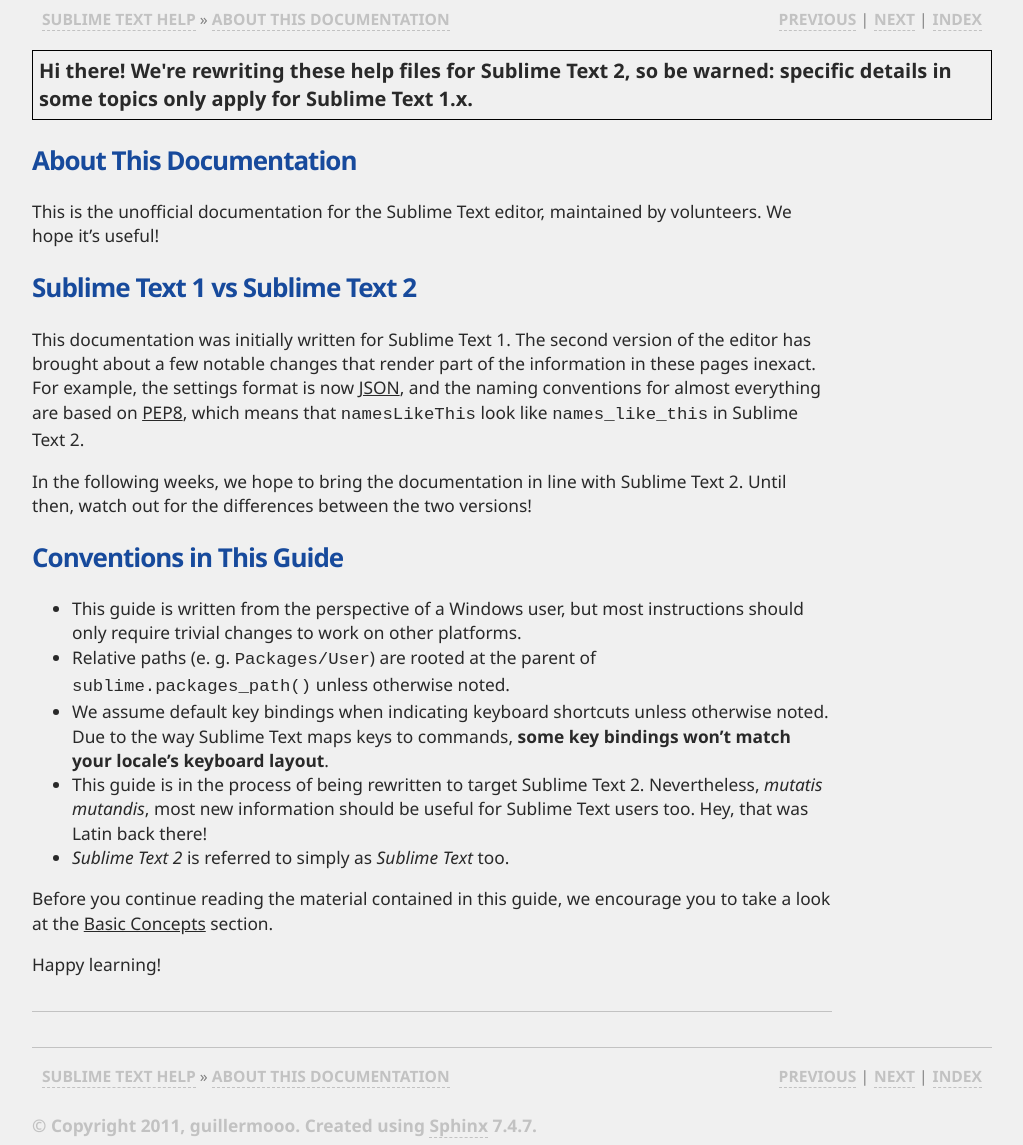
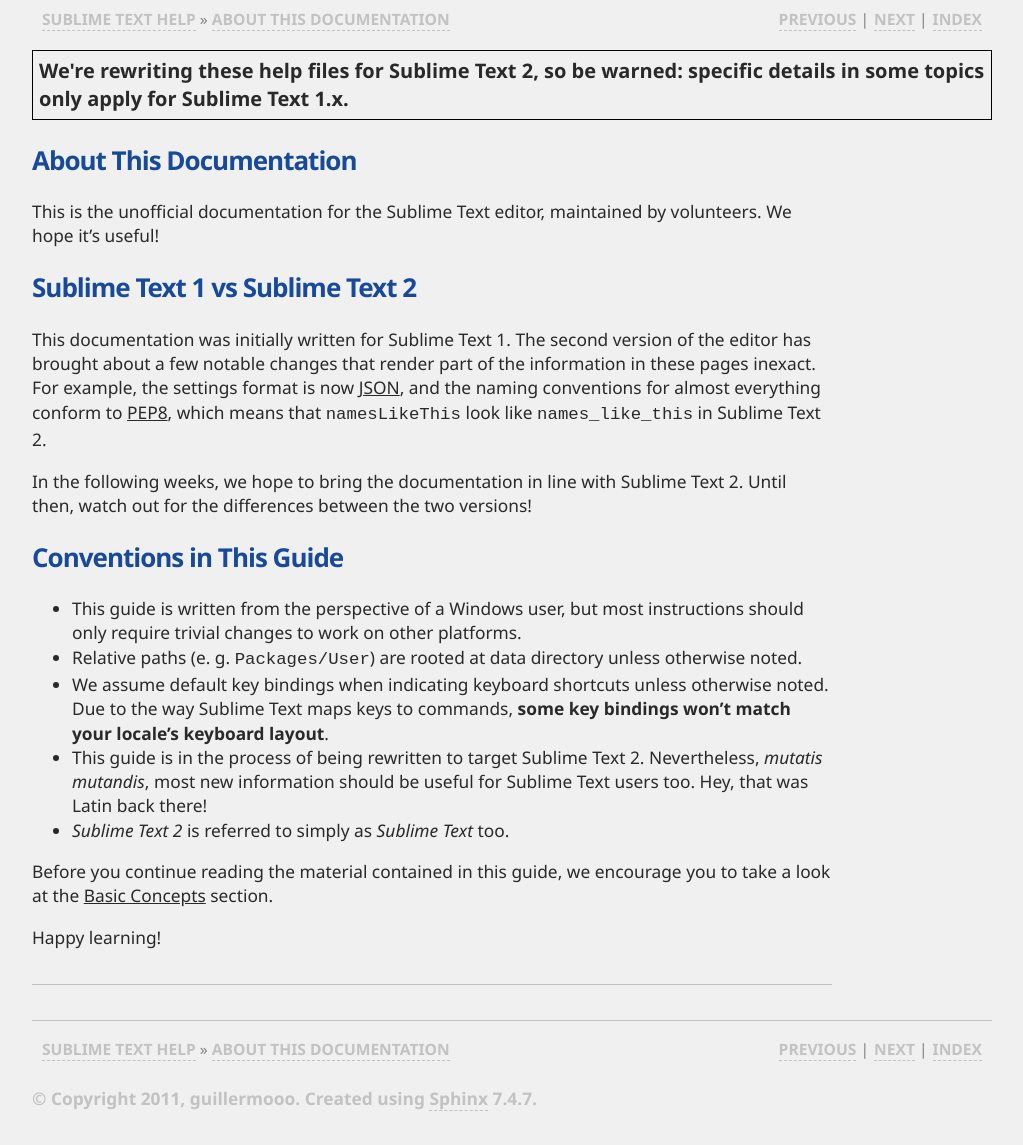
Before and after one commit to guillermooo/sublime-undocs, a Sphinx documentation site: the page built from source/conventions.rst, in a window 1280 px wide. Shown: the whole page, without its empty margins (128-1151 px from the left). Built offline with Sphinx 7.4.7, drawn with Linux system fonts in a browser that asks for light colours; after the commit the page ends 1118 px from its top, so only the background shows below that.

Commit message:
Revised text.
--HG--
branch : new-content

```diff
--- a/source/_themes/modern/layout.html
+++ b/source/_themes/modern/layout.html
@@ -19,7 +19,7 @@
 
 {% block document %}
 <p style="font-size: 15pt; font-weight: bold; border: 1px solid black; padding: 0.3em 0.3em 0.3em 0.3em">
-Hi there! We're rewriting these help files for Sublime Text 2, so be warned: specific details in some topics only apply for Sublime Text 1.x.
+We're rewriting these help files for Sublime Text 2, so be warned: specific details in some topics only apply for Sublime Text 1.x.
 </p>
 
 {{ super() }}
--- a/source/conventions.rst
+++ b/source/conventions.rst
@@ -10,7 +10,7 @@
 This documentation was initially written for Sublime Text 1. The second version
 of the editor has brought about a few notable changes that render part of the
 information in these pages inexact. For example, the settings format is now
-JSON_, and the naming conventions for almost everything are based on PEP8_, which
+JSON_, and the naming conventions for almost everything conform to PEP8_, which
 means that ``namesLikeThis`` look like ``names_like_this`` in Sublime Text 2.
 
 .. _JSON: http://www.json.org/
@@ -25,8 +25,8 @@
 * This guide is written from the perspective of a Windows user, but most
   instructions should only require trivial changes to work on other platforms.
 
-* Relative paths (e. g. ``Packages/User``) are rooted at the parent of
-  ``sublime.packages_path()`` unless otherwise noted.
+* Relative paths (e. g. ``Packages/User``) are rooted at data directory unless
+  otherwise noted.
 
 * We assume default key bindings when indicating keyboard shortcuts unless
   otherwise noted. Due to the way Sublime Text maps keys to commands, **some
```
